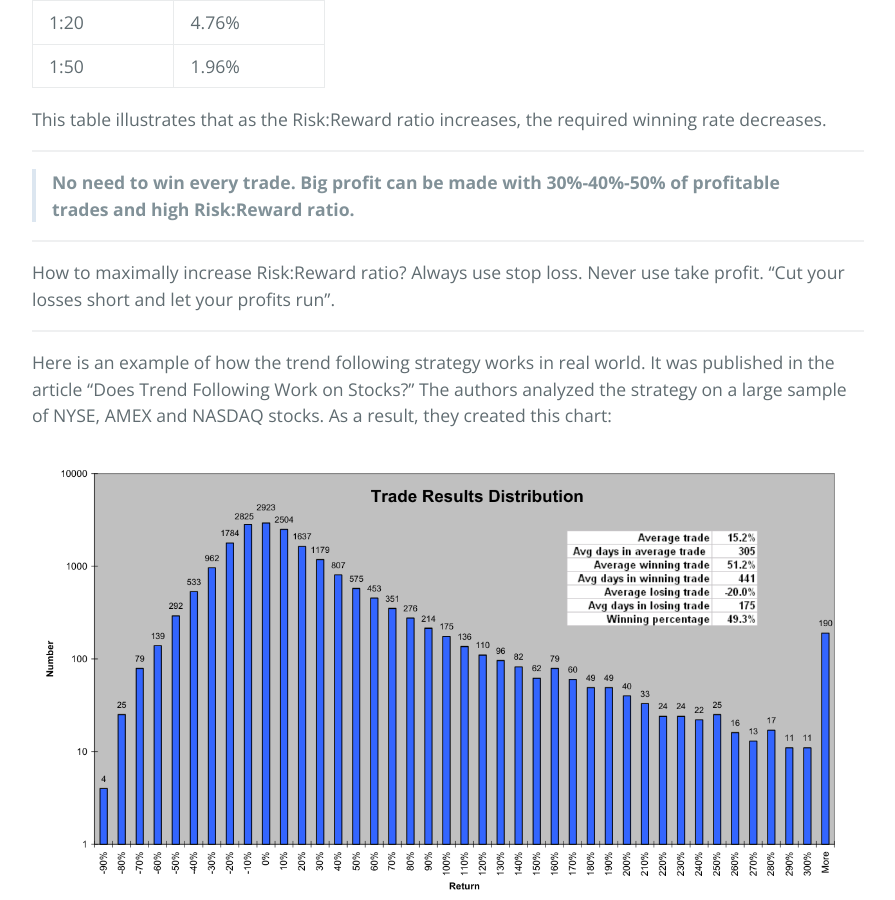
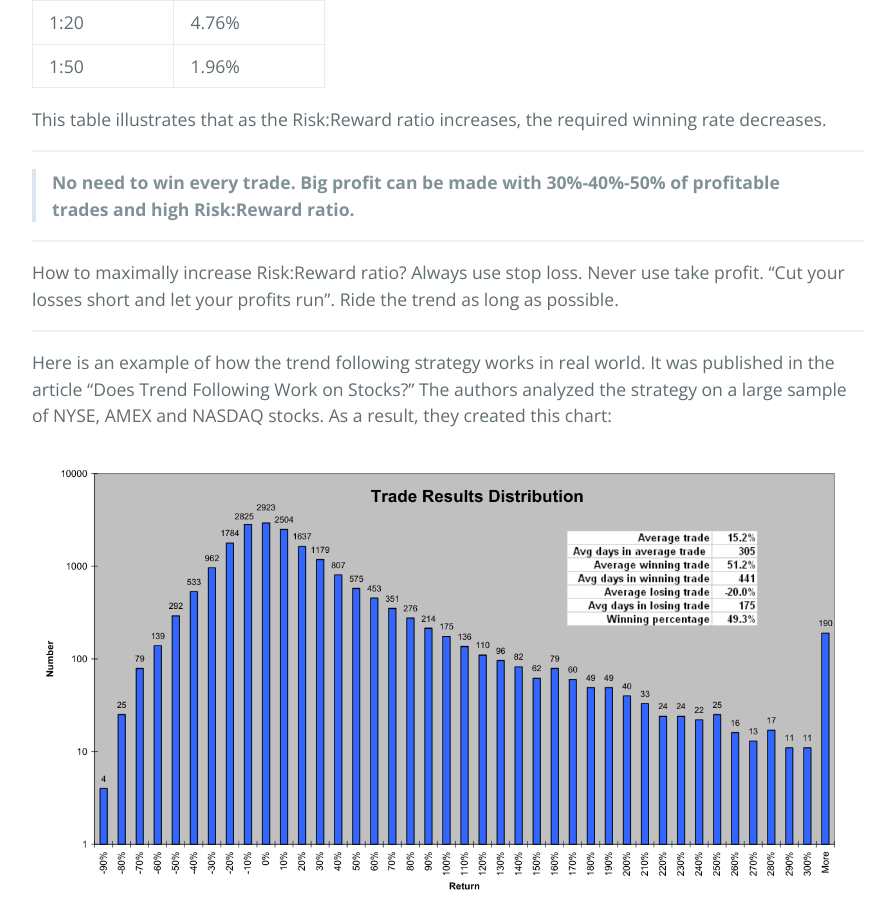
Before and after one commit to sergeyen7/sergeyen7.github.io, a Jekyll site: the page built from index.md, in a window 1280 px wide and 900 px high, scrolled down 8564 px. Shown: the whole window, without its empty margins (192-1087 px from the left). Built offline with Jekyll 4.4.1, drawn with Linux system fonts in a browser that asks for light colours; nearby versions of some CDN libraries.

Commit message:
Update index.md

```diff
--- a/index.md
+++ b/index.md
@@ -275,7 +275,7 @@ This table illustrates that as the Risk:Reward ratio increases, the required win
 
 * * *
 
-How to maximally increase Risk:Reward ratio? Always use stop loss. Never use take profit. “Cut your losses short and let your profits run”.
+How to maximally increase Risk:Reward ratio? Always use stop loss. Never use take profit. “Cut your losses short and let your profits run”. Ride the trend as long as possible.
 
 * * *
 
```
